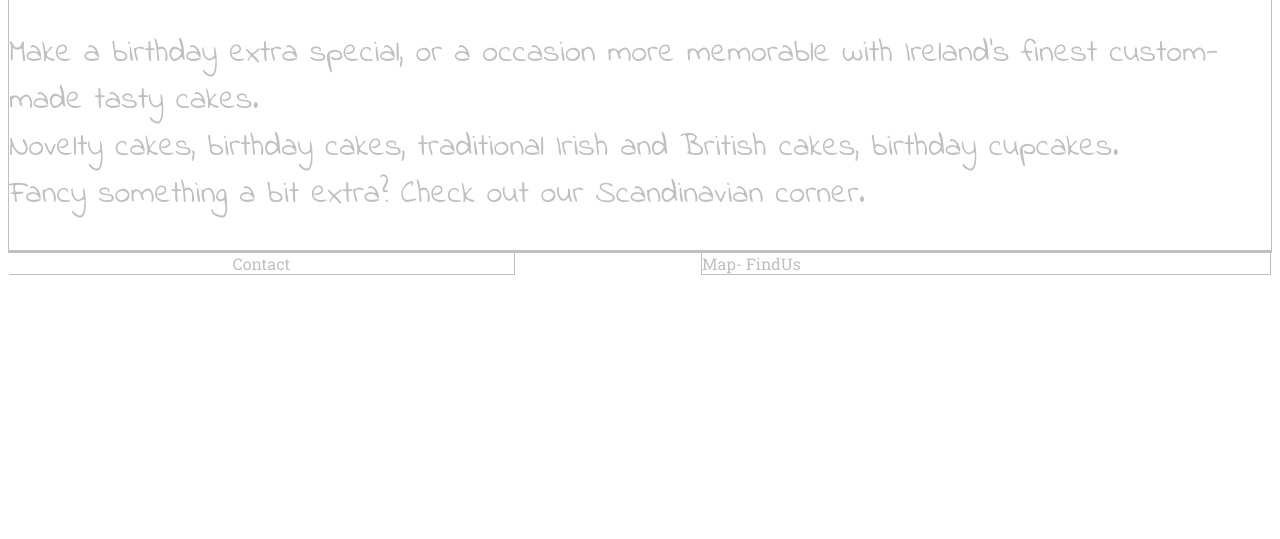
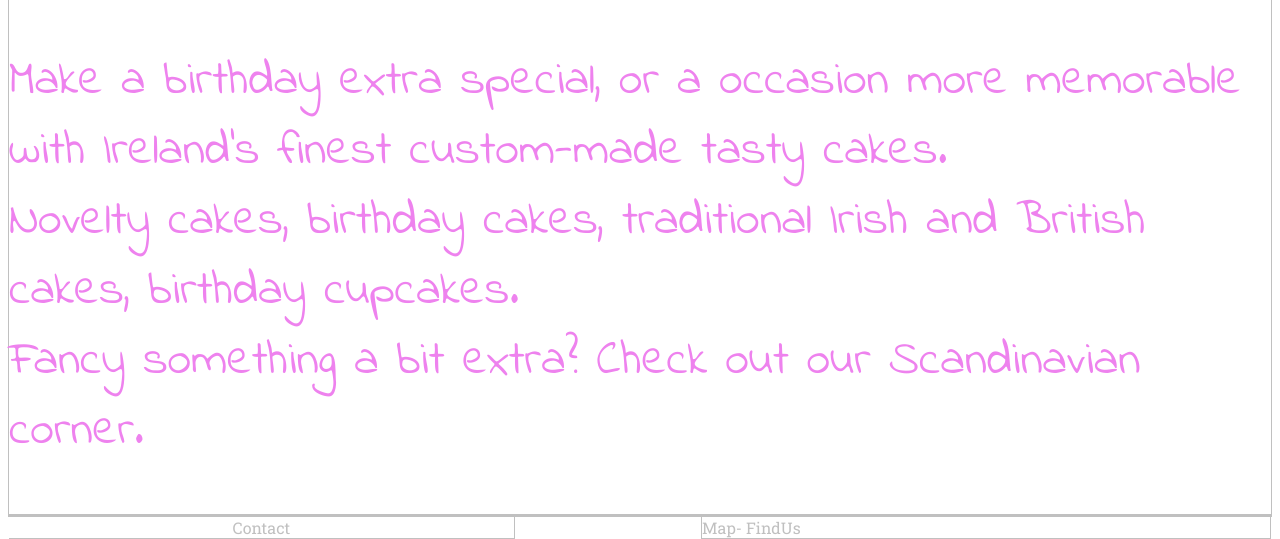
Before and after one commit to vdate-ncirl/VCR-NCIRL-WEBPROJ, a plain HTML site: page WebContent/index.html in a window 1280 px wide. Shown: the part 289-828 px from the top of the page. Before the commit the page ends 800 px from the top, so only its background shows below. Drawn offline with Linux system fonts and the light colour scheme.

Commit message:
p color:violet

```diff
--- a/WebContent/css/vcr.css
+++ b/WebContent/css/vcr.css
@@ -53,6 +53,6 @@ height: auto;
 
 p {
 	font-family: 'Indie Flower', cursive;
-	font-size: 2em;
-	font-color:black;
+	font-size: 3em;
+	color:violet;
 }
```
